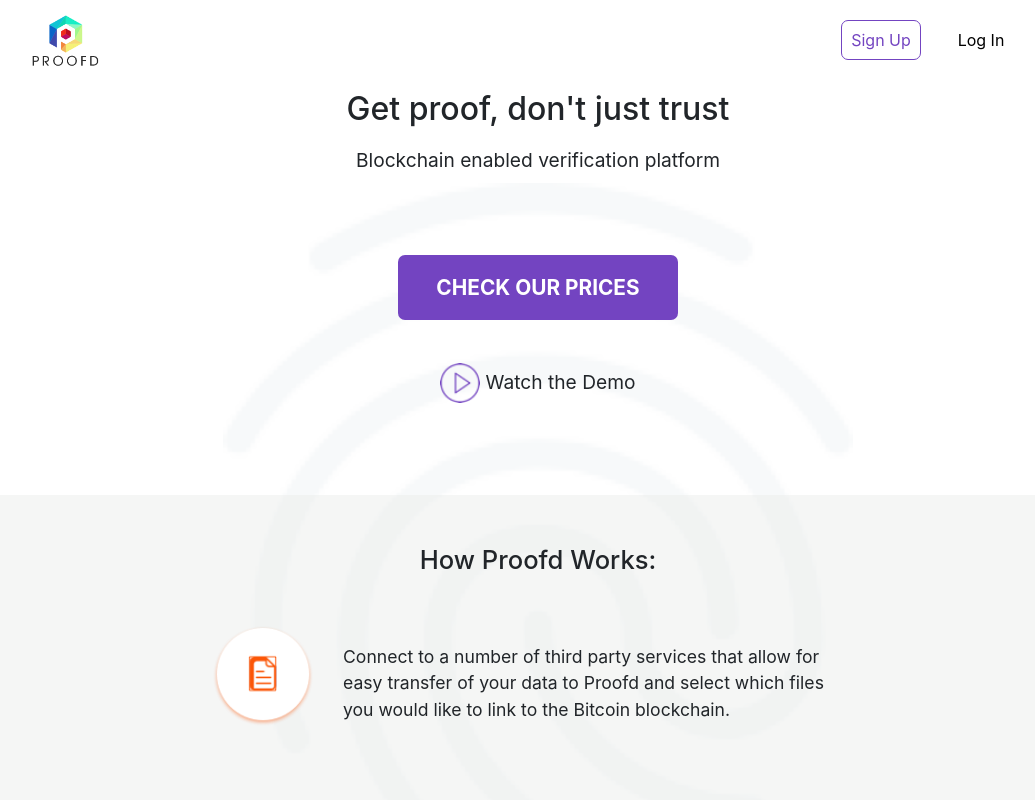
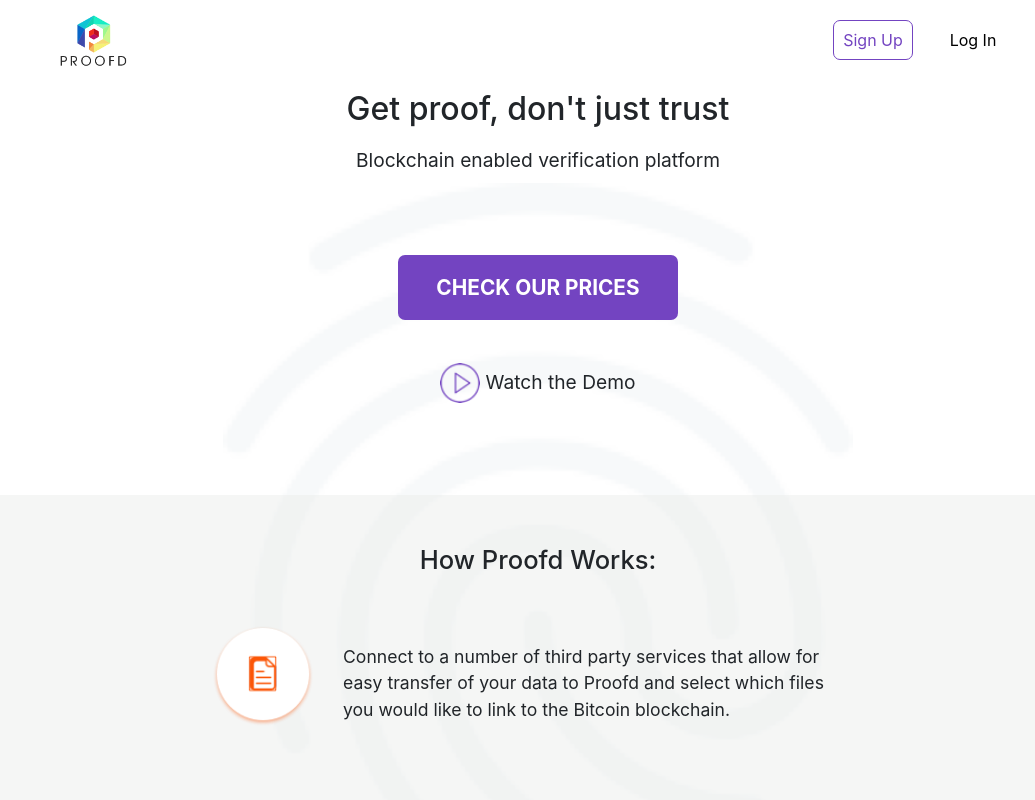
Before and after one commit to BloomTech-Labs/anchored.app, a React (Create React App) app in the folder client/: page /#/buy in a window 1280 px wide. Shown: the top 800 px of the page, without its empty margins (102-1137 px from the left). Built offline with nearby package versions, Linux system fonts and the light colour scheme; no server answers; what auth0-lock would draw is missing.

Commit message:
added padding to topnavbar for logo alignment

```diff
--- a/client/src/components/Nav/styles/NavStyles.js
+++ b/client/src/components/Nav/styles/NavStyles.js
@@ -13,11 +13,12 @@
 `;
 
 export const TopNavBar = styled.div`
-  max-width: 1026px;
+  max-width: 1010px;
   width: 100%;
   height: 80px;
   display: flex;
   justify-content: space-between;
+  padding-left: 20px;
   align-items: center;
   @media (max-width: 800px) {
     height: 100px;
```
